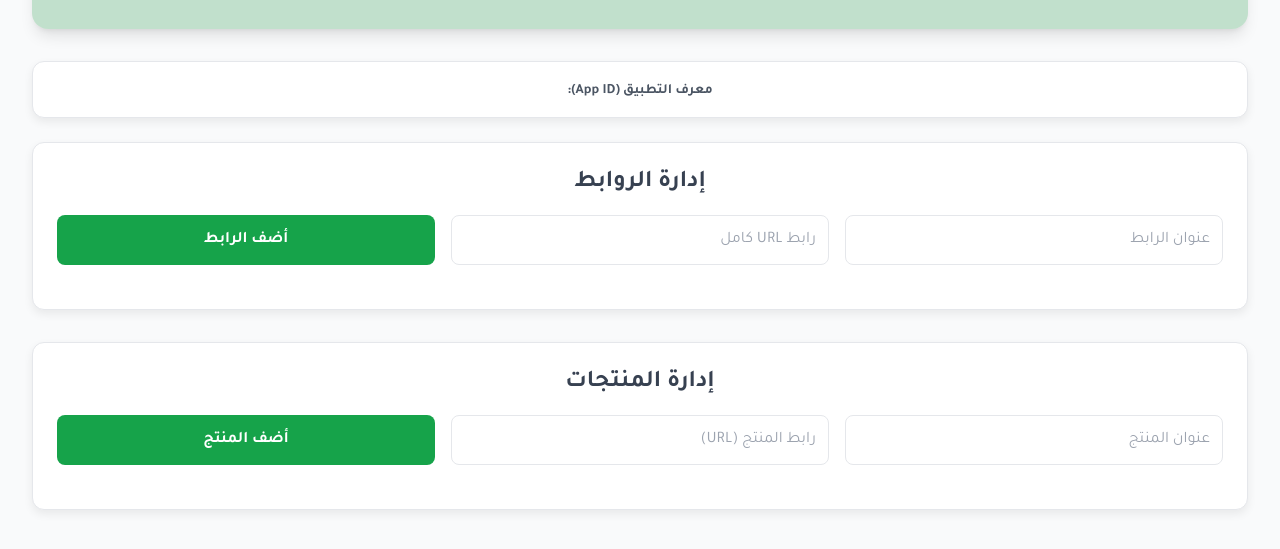
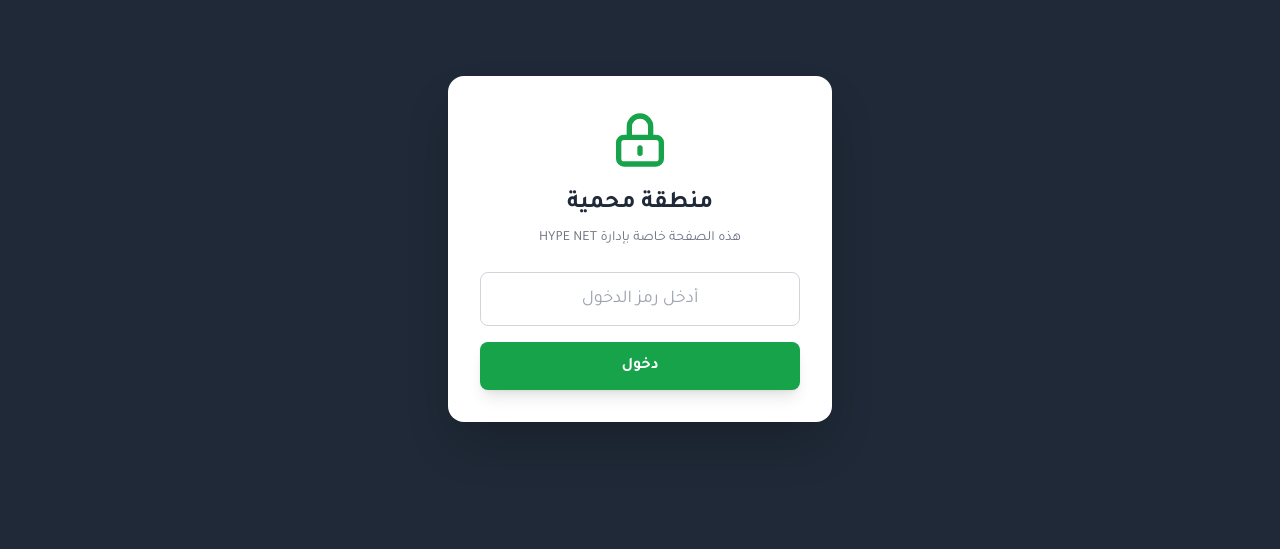
Before and after one commit to hypenet2233/username.github.io, a plain HTML site: page admin.html in a window 1280 px wide. Shown: the part 151-700 px from the top of the page. Drawn offline with nearby package versions, Linux system fonts and the light colour scheme; no server answers.

Commit message:
Update admin.html

```diff
--- a/admin.html
+++ b/admin.html
@@ -21,9 +21,24 @@
     .modal-content{background:#fff;padding:1.5rem;border-radius:.75rem;box-shadow:0 4px 10px rgba(0,0,0,.1);width:90%;max-width:420px;text-align:center}
     .mono{font-family:ui-monospace,SFMono-Regular,Menlo,Monaco,Consolas,"Liberation Mono","Courier New",monospace}
     .help-hint{font-size:12px;color:#64748b}
+
+    /* ========================================= */
+    /* تنسيق شاشة القفل               */
+    /* ========================================= */
+    #login-overlay {
+      position: fixed;
+      inset: 0; /* تغطي الشاشة كاملة */
+      background: #1f2937; /* لون خلفية غامق */
+      z-index: 9999; /* تظهر فوق كل شيء */
+      display: flex;
+      flex-direction: column;
+      align-items: center;
+      justify-content: center;
+      color: white;
+    }
   </style>
 
-  <!-- Injected Firebase config for HYPE NET Display Page -->
+  <!-- إعدادات Firebase -->
   <script>
     window.__app_id = "hype-net-display-page";
     window.__firebase_config = JSON.stringify({"apiKey": "AIzaSyBaDcnOmMeZaoJT6wLRlezFsveJL7aAtdc", "authDomain": "hype-net-display-page.firebaseapp.com", "projectId": "hype-net-display-page", "storageBucket": "hype-net-display-page.firebasestorage.app", "messagingSenderId": "505174394261", "appId": "1:505174394261:web:92fe3ffec55c8a2ad0a29c", "measurementId": "G-M7YWJKGP62"});
@@ -41,6 +56,28 @@
     try { app = initializeApp(firebaseConfig); db = getFirestore(app); auth = getAuth(app); }
     catch(e){ console.error("Firebase initialization error:", e); alert("تعذّر تهيئة Firebase. تأكد من تمرير __firebase_config بشكل صحيح."); }
 
+    // ==========================================
+    //       نظام الحماية (كلمة المرور)
+    // ==========================================
+    const SECRET_PIN = "Saeed.14233"; // <<<< كلمة المرور هنا
+
+    // جعل الدالة متاحة في HTML
+    window.checkLogin = function() {
+      const input = document.getElementById('admin-password').value;
+      const errorMsg = document.getElementById('login-error');
+
+      if (input === SECRET_PIN) {
+        // كلمة المرور صحيحة
+        document.getElementById('login-overlay').style.display = 'none'; // إخفاء القفل
+        signIn(); // البدء بالاتصال بقاعدة البيانات الآن فقط
+      } else {
+        // كلمة المرور خاطئة
+        errorMsg.textContent = "كلمة المرور خاطئة! حاول مرة أخرى.";
+        errorMsg.style.display = 'block';
+        document.getElementById('admin-password').value = ''; // مسح الحقل
+      }
+    }
+
     let unsubscribeLinks=null, unsubscribeProducts=null;
 
     async function signIn() {
@@ -50,6 +87,7 @@
           try { await signInWithCustomToken(auth, tok); }
           catch (e) { console.warn("Custom token sign-in failed, falling back to anonymous.", e); await signInAnonymously(auth); }
         } else { await signInAnonymously(auth); }
+
         document.getElementById('app-id-display').textContent = appId;
         loadLinks(); loadProducts();
       } catch (e) { console.error("Error signing in:", e); alert("فشل تسجيل الدخول."); }
@@ -139,10 +177,42 @@
     window.addLink=addLink; window.addProduct=addProduct;
     window.showDeleteModal=showDeleteModal; window.hideDeleteModal=hideDeleteModal;
 
-    signIn();
+    // تم إيقاف تسجيل الدخول التلقائي هنا
+    // يجب استدعاء signIn() فقط بعد إدخال كلمة المرور الصحيحة
   </script>
 </head>
 <body class="bg-gray-50 text-gray-800">
+
+  <!-- ======================== -->
+  <!--      شاشة تسجيل الدخول     -->
+  <!-- ======================== -->
+  <div id="login-overlay">
+    <div class="bg-white p-8 rounded-2xl shadow-2xl text-center w-full max-w-sm">
+      <div class="mb-4 text-green-600">
+        <!-- أيقونة القفل -->
+        <svg xmlns="http://www.w3.org/2000/svg" class="h-16 w-16 mx-auto" fill="none" viewBox="0 0 24 24" stroke="currentColor">
+          <path stroke-linecap="round" stroke-linejoin="round" stroke-width="2" d="M12 15v2m-6 4h12a2 2 0 002-2v-6a2 2 0 00-2-2H6a2 2 0 00-2 2v6a2 2 0 002 2zm10-10V7a4 4 0 00-8 0v4h8z" />
+        </svg>
+      </div>
+      <h2 class="text-2xl font-bold text-gray-800 mb-2">منطقة محمية</h2>
+      <p class="text-gray-500 mb-6 text-sm">هذه الصفحة خاصة بإدارة HYPE NET</p>
+
+      <!-- حقل كلمة المرور -->
+      <input type="password" id="admin-password" placeholder="أدخل رمز الدخول"
+        class="w-full p-3 border border-gray-300 rounded-lg mb-4 text-center text-lg text-black focus:border-green-500 focus:outline-none"
+        onkeyup="if(event.key === 'Enter') checkLogin()">
+
+      <!-- رسالة الخطأ -->
+      <p id="login-error" class="text-red-500 text-sm mb-4 font-bold" style="display: none;"></p>
+
+      <!-- زر الدخول -->
+      <button onclick="checkLogin()" class="w-full bg-green-600 text-white p-3 rounded-lg font-bold hover:bg-green-700 transition shadow-lg">
+        دخول
+      </button>
+    </div>
+  </div>
+
+  <!-- المحتوى الرئيسي (مخفي تحت القفل) -->
   <div class="container mx-auto p-4 md:p-8">
     <div class="header rounded-2xl shadow-lg mb-8">
       <h1 class="text-4xl md:text-5xl font-extrabold mb-3 text-green-700">لوحة تحكم HYPE NET</h1>
```
